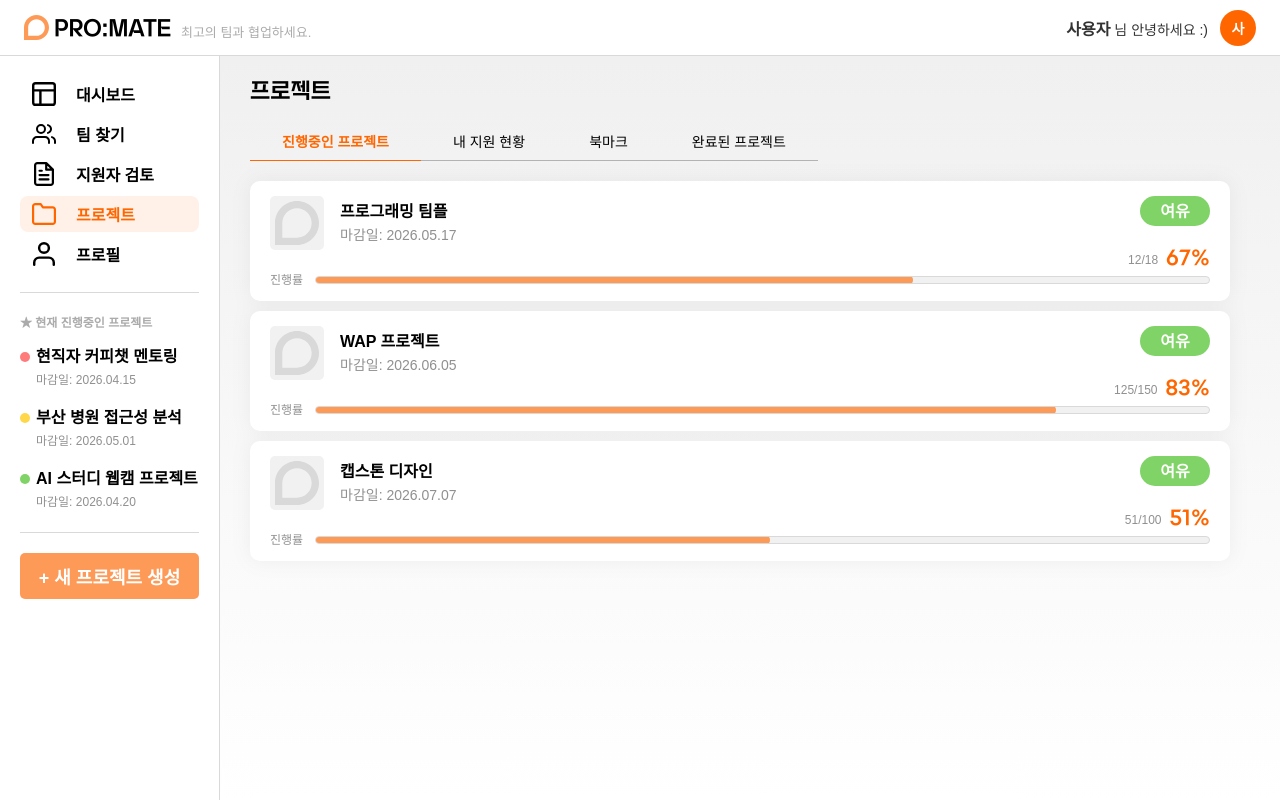
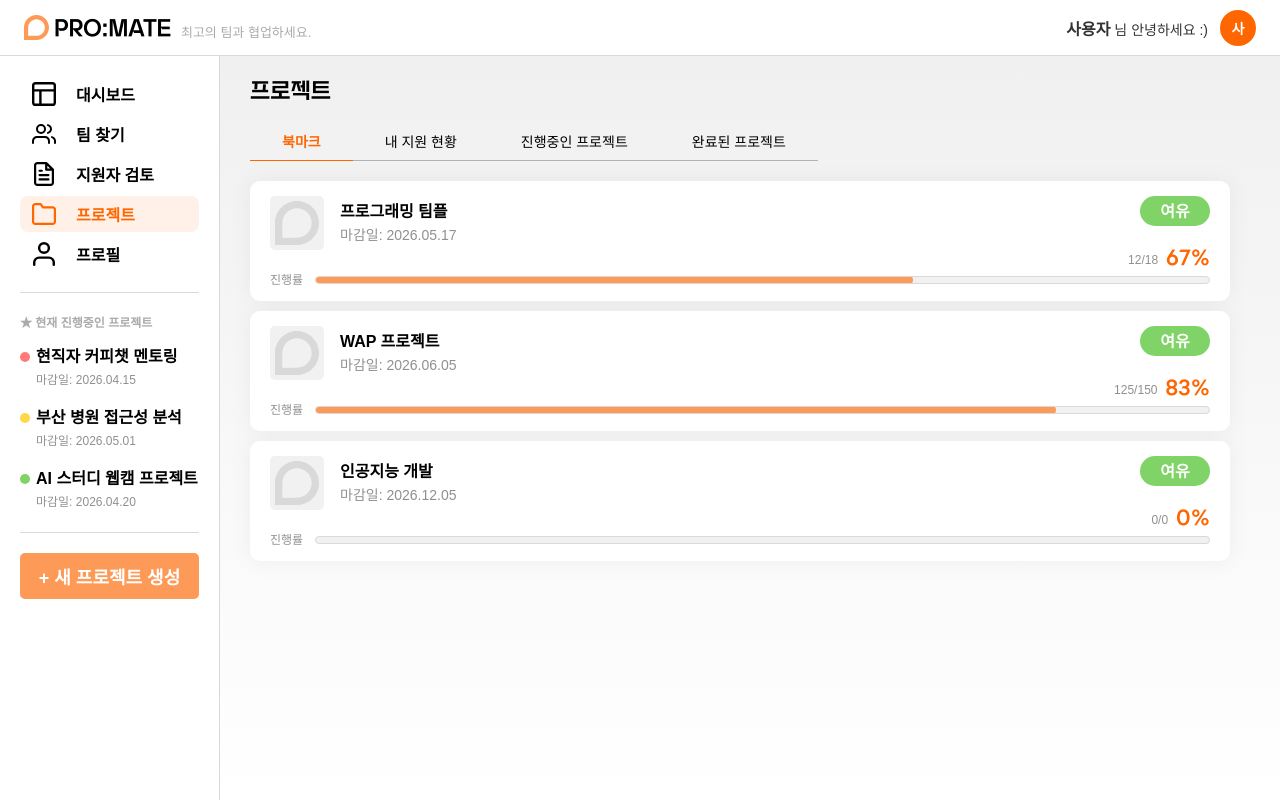
Before and after one commit to pknu-wap/promate, a React (Vite) app in the folder FE/: page /project in a window 1280 px wide. Built offline with nearby package versions, Linux system fonts and the light colour scheme; no server answers.

Commit message:
refactor: 상단 탭 순서 변경

```diff
--- a/FE/src/pages/ProjectPage/ProjectPage.jsx
+++ b/FE/src/pages/ProjectPage/ProjectPage.jsx
@@ -13,14 +13,14 @@ const mockProjects = [
 ];
 
 const tabs = [
+  { key: 'bookmarked', label: '북마크' },
+  { key: 'applied', label: '내 지원 현황' },
   { key: 'active', label: '진행중인 프로젝트' },
-  { key: 'applied', label: '내 지원 현황' },
-  { key: 'bookmarked', label: '북마크' },
   { key: 'completed', label: '완료된 프로젝트' }
 ];
 
 function ProjectPage() {
-  const [activeTab, setActiveTab] = useState('active');
+  const [activeTab, setActiveTab] = useState('bookmarked');
   const navigate = useNavigate();
 
   const filteredProjects = useMemo(() => {
```
